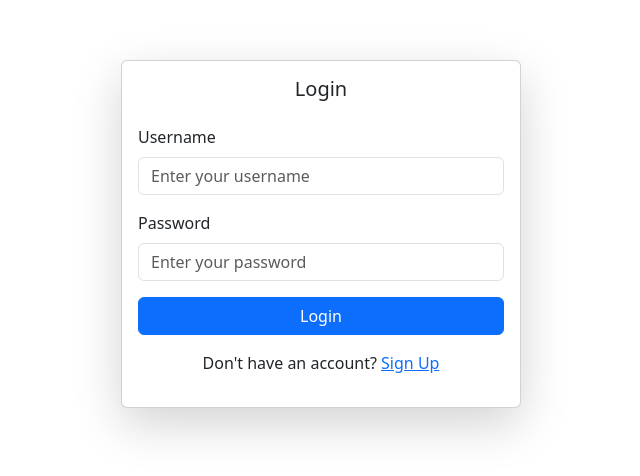
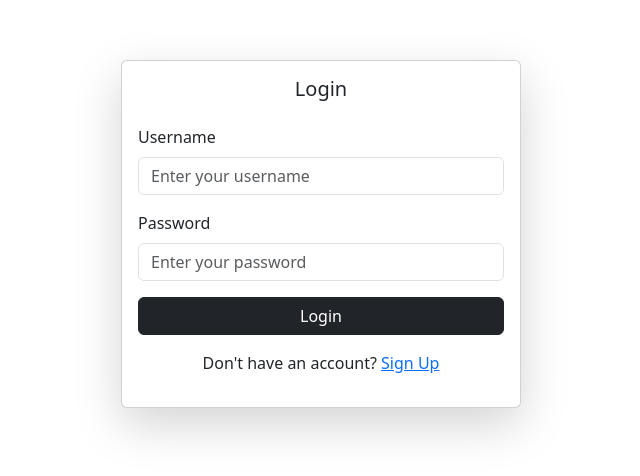
Before and after one commit to MuthannaKhogali/Honours, a Vue app: page /login in a window 1280 px wide. Shown: the part 166-642 px from the top of the page, without its empty margins (319-959 px from the left). Built offline with nearby package versions, Linux system fonts and the light colour scheme.

Commit message:
changed button to black in login to fit colour scheme

```diff
--- a/src/views/login.vue
+++ b/src/views/login.vue
@@ -34,7 +34,7 @@
             <p v-if="errorMessage" class="text-danger">{{ errorMessage }}</p>
 
             <div class="d-grid gap-2">
-              <button type="submit" class="btn btn-primary">Login</button>
+              <button type="submit" class="btn btn-dark">Login</button>
             </div>
           </form>
 
```
